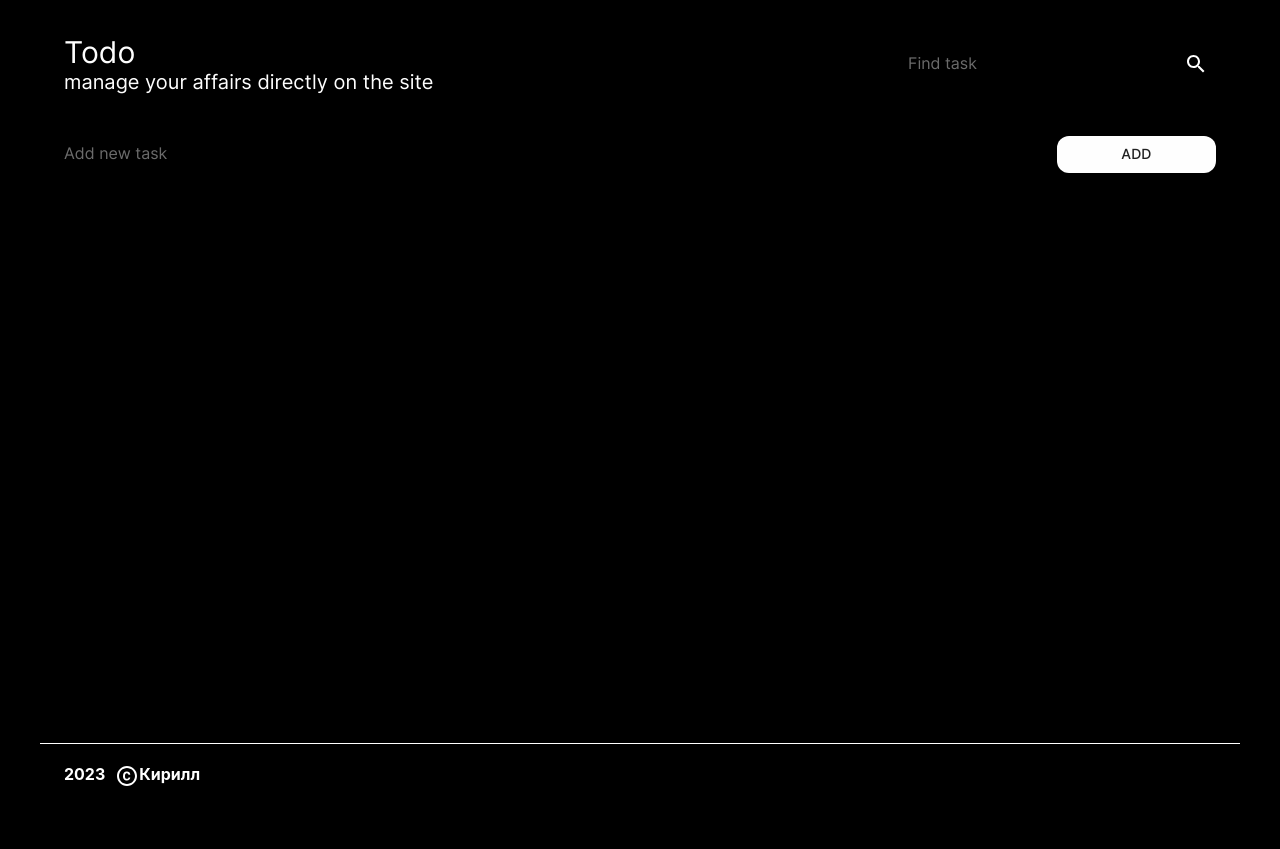
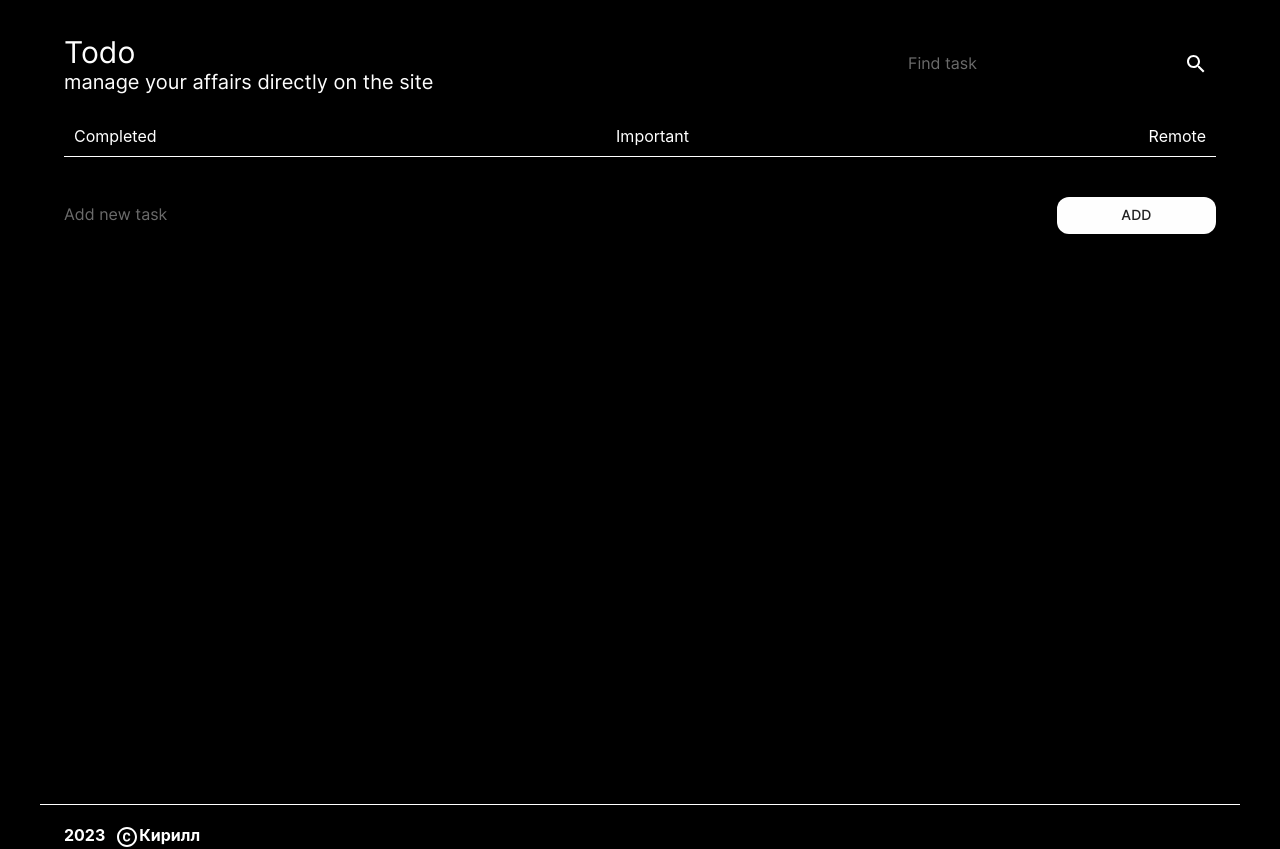
Before and after one commit to fckngawsm/todo-redux, a React (Create React App) app: page / in a window 1280 px wide. Before the commit the page ends 800 px from the top, so only its background shows below. Built offline with nearby package versions, Linux system fonts and the light colour scheme.

Commit message:
init router

```diff
--- a/package.json
+++ b/package.json
@@ -13,6 +13,7 @@
     "react": "^18.2.0",
     "react-dom": "^18.2.0",
     "react-redux": "^8.0.5",
+    "react-router-dom": "^6.9.0",
     "react-scripts": "5.0.1",
     "redux": "^4.2.1",
     "redux-persist": "^6.0.0",
--- /dev/null
+++ b/src/components/Filter.jsx
@@ -0,0 +1,53 @@
+import React from "react";
+import { Link, useParams } from "react-router-dom";
+import { Container, Stack } from "@mui/system";
+
+function Filter() {
+  const filter = useParams();
+  return (
+    <Container sx={{ marginTop: "20px" }}>
+      <Stack
+        sx={{
+          display: "flex",
+          flexDirection: "row",
+          justifyContent: "space-between",
+          borderBottom: "1px solid white",
+          padding: "10px",
+        }}
+      >
+        <Link
+          style={{
+            color: filter === "completed" ? "red" : "white",
+            textDecoration: "none",
+            cursor: "pointer",
+          }}
+          to="/completed"
+        >
+          Completed
+        </Link>
+        <Link
+          style={{
+            color: filter === "important" ? "red" : "white",
+            textDecoration: "none",
+            cursor: "pointer",
+          }}
+          to="/important"
+        >
+          Important
+        </Link>
+        <Link
+          style={{
+            color: filter === "remote" ? "red" : "white",
+            textDecoration: "none",
+            cursor: "pointer",
+          }}
+          to="/remote"
+        >
+          Remote
+        </Link>
+      </Stack>
+    </Container>
+  );
+}
+
+export default Filter;
--- a/src/components/Header.jsx
+++ b/src/components/Header.jsx
@@ -2,6 +2,7 @@ import React from "react";
 import { AppBar, IconButton, Input, Toolbar, Typography } from "@mui/material";
 import SearchIcon from "@mui/icons-material/Search";
 import { Container, Stack } from "@mui/system";
+import Filter from "./Filter";
 
 function Header() {
   return (
@@ -42,6 +43,7 @@ function Header() {
             </IconButton>
           </Stack>
         </Toolbar>
+        <Filter />
       </Container>
     </AppBar>
   );
--- a/src/index.js
+++ b/src/index.js
@@ -1,5 +1,6 @@
 import React from "react";
 import ReactDOM from "react-dom/client";
+import { BrowserRouter, Route, Routes } from "react-router-dom";
 import { PersistGate } from "redux-persist/integration/react";
 import { Provider } from "react-redux";
 import { ThemeProvider } from "@mui/material/styles";
@@ -14,7 +15,13 @@ root.render(
     <Provider store={store}>
       <PersistGate persistor={persistor}>
         <ThemeProvider theme={theme}>
-          <App />
+          <BrowserRouter>
+            <Routes>
+              <Route path="/" element={<App />}>
+                <Route path=":filter" element={<App />} />
+              </Route>
+            </Routes>
+          </BrowserRouter>
         </ThemeProvider>
       </PersistGate>
     </Provider>
```
Also changed, not shown: 1 other file (tests, documents, lock files or other folders).
